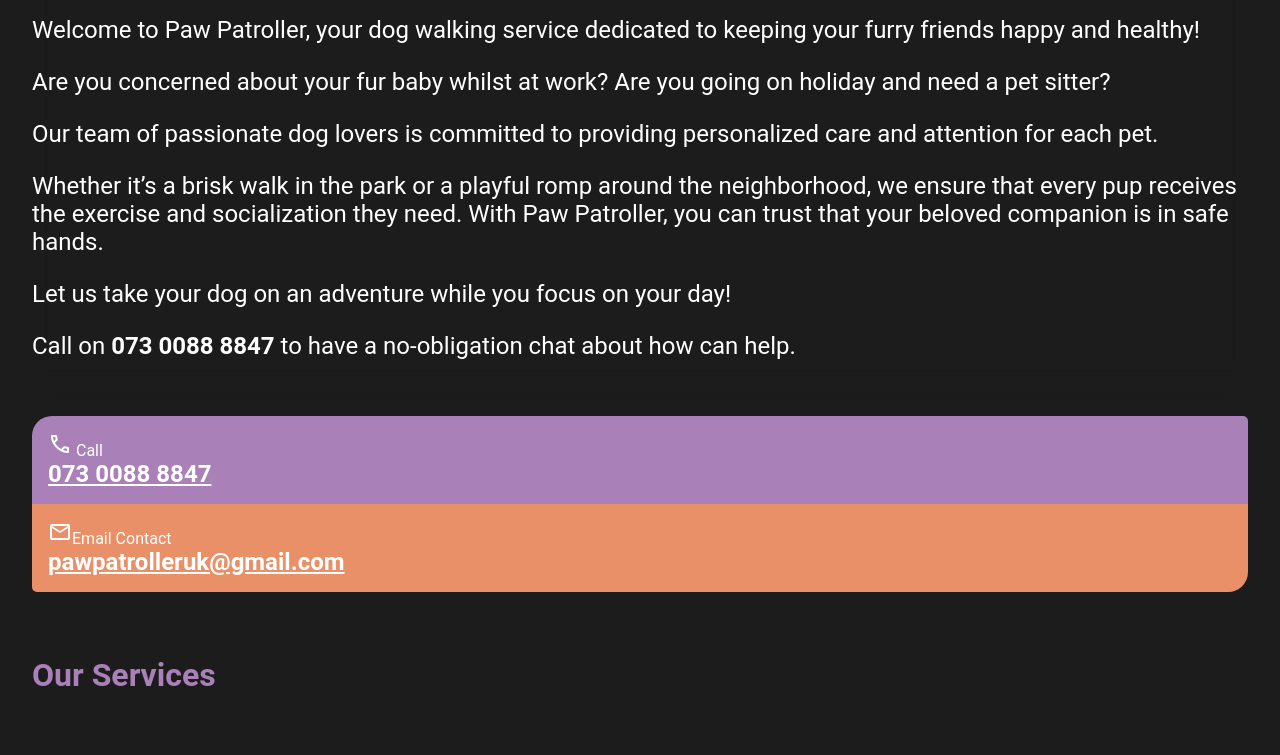
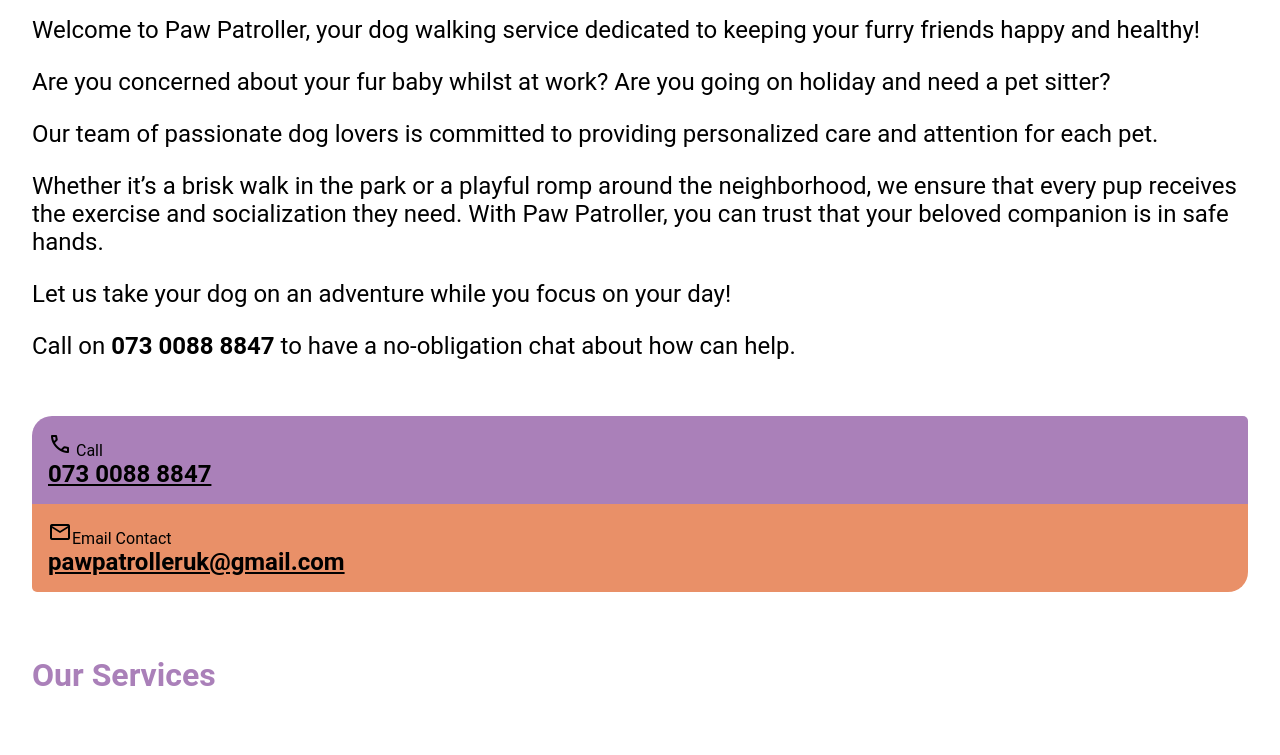
Before and after one commit to pawpatrolleruk/pawpatrolleruk, a website: page index.html in a window 1280 px wide. Shown: the part 611-1366 px from the top of the page. Drawn offline with nearby package versions, Linux system fonts and the dark colour scheme.

Commit message:
Aktualisieren von style.css

```diff
--- a/css/style.css
+++ b/css/style.css
@@ -30,12 +30,7 @@
   --logo-font: "agent_orangeregular";
 }
 
-@media (prefers-color-scheme: dark) {
-  :root {
-    --background-color: #1c1c1c; /* Dark background */
-    --text-color: #ffffff; /* Text color for dark mode */
-  }
-}
+
 
 html {
   font-family: var(--main-font), Arial, Helvetica, sans-serif;
```
